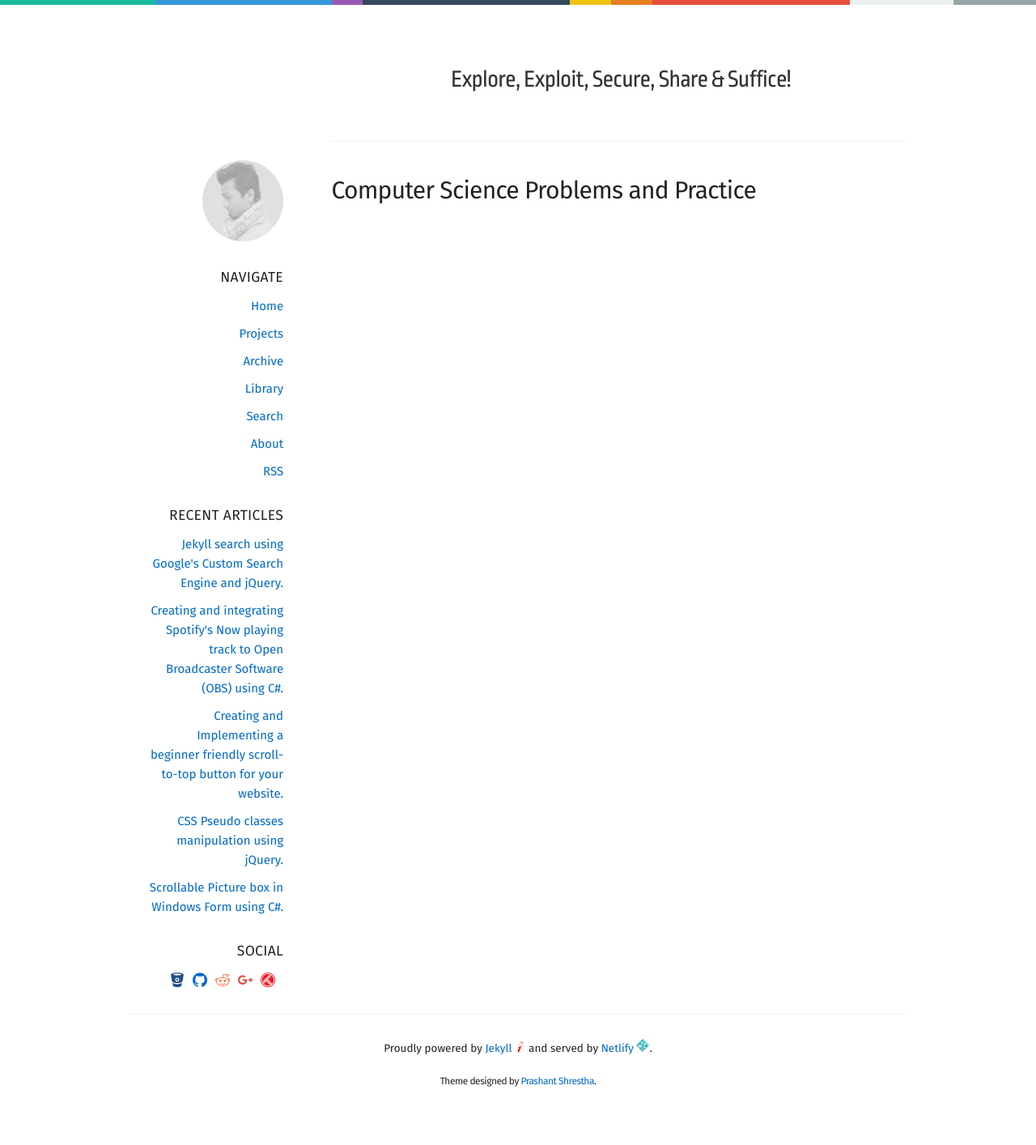
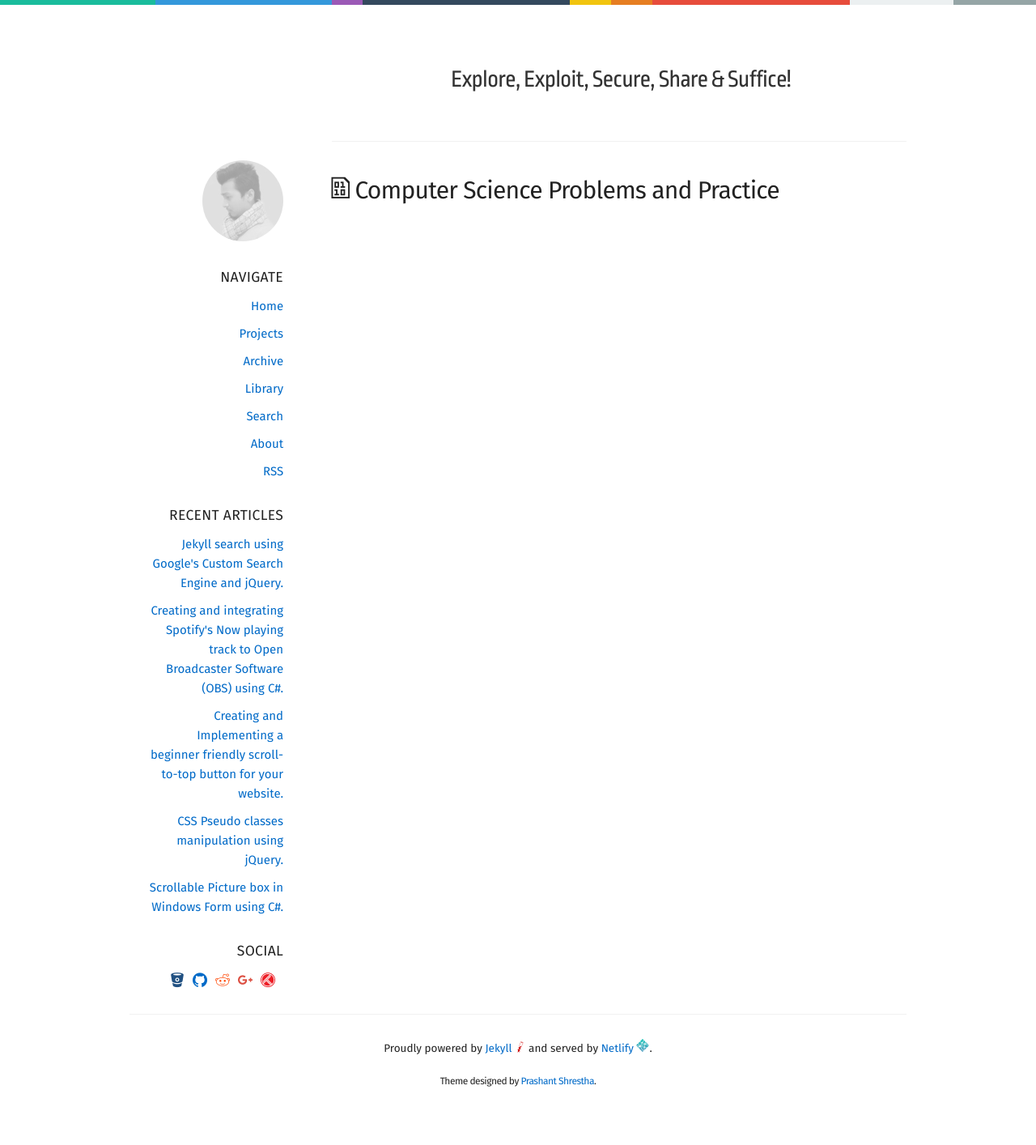
Before and after one commit to intern0t/personal-blog, a Jekyll site: the page built from cspractice.md, in a window 1280 px wide. Shown: the whole page at 81% size. Built offline with Jekyll 4.4.1, drawn with Linux system fonts in a browser that asks for light colours; nearby versions of some CDN libraries.

Commit message:
Updated icons, tried fixing Disqus, yet to test.

```diff
--- a/_includes/scripts.html
+++ b/_includes/scripts.html
@@ -55,7 +55,7 @@
                 // Disqus wasn't loaded before.
                 $.ajax({
                     type: "GET",
-                    url: "https://prashantshrestha.disqus.com/embed.js",
+                    url: "//prashantshrestha.disqus.com/embed.js",
                     dataType: "script",
                     cache: true
                 });
--- a/_sass/_icomoon.scss
+++ b/_sass/_icomoon.scss
@@ -1,10 +1,10 @@
 @font-face {
   font-family: 'icomoon';
-  src:  url('../fonts/icomoon.eot?tb3wvd');
-  src:  url('../fonts/icomoon.eot?tb3wvd#iefix') format('embedded-opentype'),
-    url('../fonts/icomoon.ttf?tb3wvd') format('truetype'),
-    url('../fonts/icomoon.woff?tb3wvd') format('woff'),
-    url('../fonts/icomoon.svg?tb3wvd#icomoon') format('svg');
+  src:  url('../fonts/icomoon.eot?w1j6e0');
+  src:  url('../fonts/icomoon.eot?w1j6e0#iefix') format('embedded-opentype'),
+    url('../fonts/icomoon.ttf?w1j6e0') format('truetype'),
+    url('../fonts/icomoon.woff?w1j6e0') format('woff'),
+    url('../fonts/icomoon.svg?w1j6e0#icomoon') format('svg');
   font-weight: normal;
   font-style: normal;
 }
@@ -24,8 +24,91 @@
   -moz-osx-font-smoothing: grayscale;
 }
 
+.icon-file-binary:before {
+  content: "\e909";
+}
+.icon-books:before {
+  content: "\e920";
+}
+.icon-profile:before {
+  content: "\e923";
+}
+.icon-file-text2:before {
+  content: "\e926";
+}
+.icon-folder-open:before {
+  content: "\e930";
+}
+.icon-price-tags:before {
+  content: "\e936";
+}
+.icon-envelop:before {
+  content: "\e945";
+}
+.icon-calendar:before {
+  content: "\e953";
+}
+.icon-drawer:before {
+  content: "\e95c";
+}
+.icon-binoculars:before {
+  content: "\e985";
+}
+.icon-fire:before {
+  content: "\e9a9";
+}
+.icon-tree:before {
+  content: "\e9bc";
+}
+.icon-menu:before {
+  content: "\e9bd";
+}
+.icon-link:before {
+  content: "\e9cb";
+}
+.icon-arrow-up:before {
+  content: "\ea32";
+}
+.icon-terminal:before {
+  content: "\ea81";
+}
+.icon-github:before {
+  content: "\eab0";
+}
 .icon-hand-o-up:before {
   content: "\e908";
+}
+.icon-brand5:before {
+  content: "\e902";
+  color: #dc4e41;
+}
+.icon-googleplus:before {
+  content: "\e902";
+  color: #dc4e41;
+}
+.icon-brand4:before {
+  content: "\e903";
+  color: #ff4500;
+}
+.icon-reddit:before {
+  content: "\e903";
+  color: #ff4500;
+}
+.icon-brand3:before {
+  content: "\e904";
+  color: #205081;
+}
+.icon-bitbucket:before {
+  content: "\e904";
+  color: #205081;
+}
+.icon-brand2:before {
+  content: "\e905";
+  color: #c00;
+}
+.icon-jekyll:before {
+  content: "\e905";
+  color: #c00;
 }
 .icon-brand:before {
   content: "\e901";
@@ -76,57 +159,3 @@
 .icon-subdirectory_arrow_right:before {
   content: "\e900";
 }
-.icon-folder-open:before {
-  content: "\e930";
-}
-.icon-price-tags:before {
-  content: "\e936";
-}
-.icon-books:before {
-  content: "\e920";
-}
-.icon-profile:before {
-  content: "\e923";
-}
-.icon-file-text2:before {
-  content: "\e926";
-}
-.icon-folder-open:before {
-  content: "\e930";
-}
-.icon-price-tags:before {
-  content: "\e936";
-}
-.icon-envelop:before {
-  content: "\e945";
-}
-.icon-calendar:before {
-  content: "\e953";
-}
-.icon-drawer:before {
-  content: "\e95c";
-}
-.icon-binoculars:before {
-  content: "\e985";
-}
-.icon-fire:before {
-  content: "\e9a9";
-}
-.icon-tree:before {
-  content: "\e9bc";
-}
-.icon-menu:before {
-  content: "\e9bd";
-}
-.icon-link:before {
-  content: "\e9cb";
-}
-.icon-arrow-up:before {
-  content: "\ea32";
-}
-.icon-terminal:before {
-  content: "\ea81";
-}
-.icon-github:before {
-  content: "\eab0";
-}
--- a/cspractice.md
+++ b/cspractice.md
@@ -4,4 +4,4 @@ title: Computer Science Problems and Practice
 permalink: /cs-practice/
 ---
 
-#### <i class="icon-book"></i> Computer Science Problems and Practice
+#### <span class="icon-file-binary"></span> Computer Science Problems and Practice
```
Also changed, not shown: assets/fonts/icomoon.ttf, assets/fonts/icomoon.woff, 2 other files.
